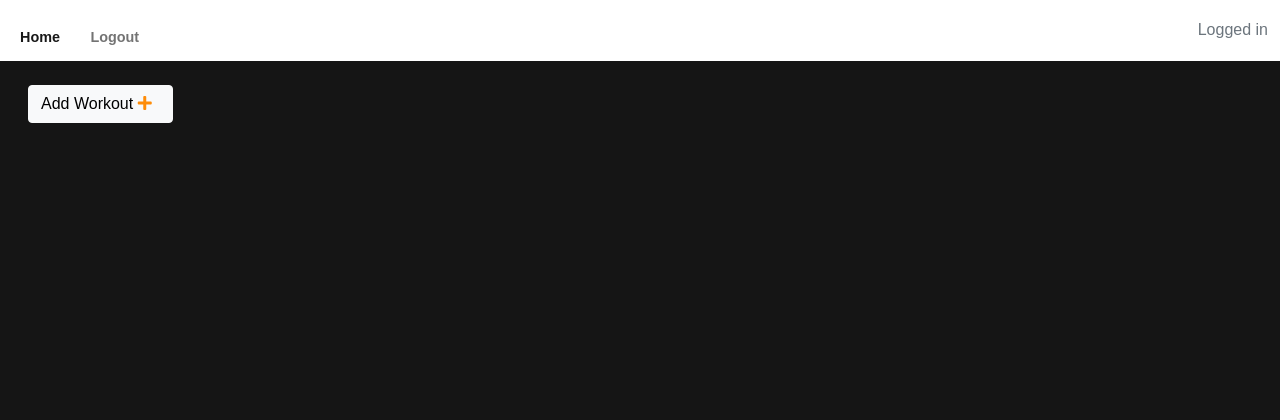
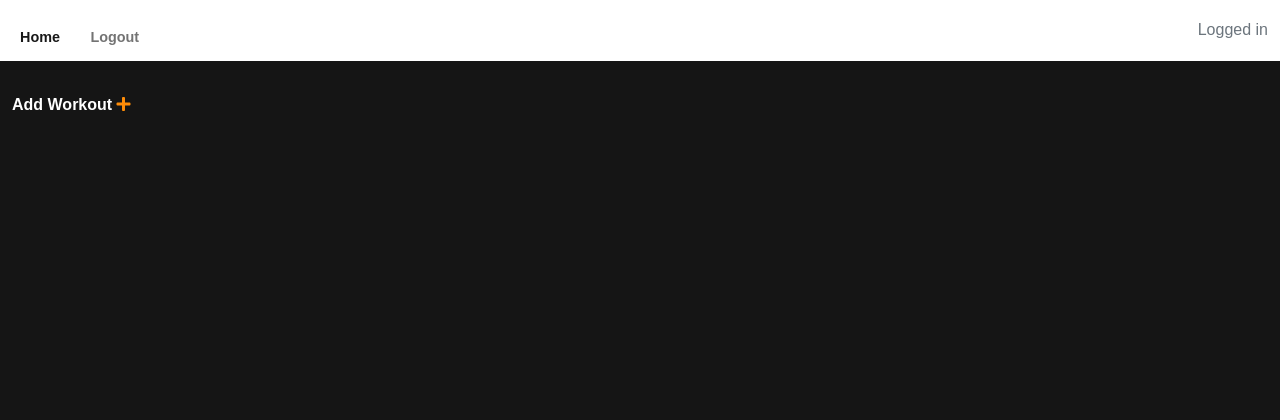
Before and after one commit to CeciliaSwe/portfolio-4th, a Django app: page / in a window 1280 px wide. Shown: the top 420 px of the page. Run offline with Django 3.2, Linux system fonts and the light colour scheme; the visitor is signed in with stand-in values (Sample User, id 1); data that the repository does not hold is empty; some libraries are stand-ins or nearby versions.

Commit message:
Fix validation with button in anchor tag

```diff
--- a/static/css/style.css
+++ b/static/css/style.css
@@ -102,6 +102,7 @@
 
 #back {
     margin-top: 10px;
+    border: 1px solid yellow;
 }
 
 #id_content_iframe {
--- a/templates/index.html
+++ b/templates/index.html
@@ -39,9 +39,14 @@
             </div>
         </div>
         {% if user.is_authenticated %}
-        <div>
-            <a class="nav-link" href="{% url 'add_item' %}"><button class="btn btn-light">Add Workout <i class="fas fa-plus"></i></button></a>
+        <div class="row">
+            <div class="col-md-2 mt-3">
+                <div id="back"><a href="{% url 'add_item' %}">
+                    Add Workout </a><i class="fas fa-plus"></i>
+                </div>
+            </div>
         </div>
+
         {% else %}
 
         <p><a href="{% url 'account_login' %}" class="sign-in-prompt">Sign in here</a> to add a workout.</p>
@@ -53,10 +58,10 @@
     <nav aria-label="Page navigation">
         <ul class="pagination justify-content-center">
             {% if page_obj.has_previous %}
-            <li><a href="?page={{ page_obj.previous_page_number }}"><button class="btn btn-light">Prev  <i class="fas fa-arrow-left"></i></button></a></li>
+            <li><a href="?page={{ page_obj.previous_page_number }}">Prev <i class="fas fa-arrow-left"></i></a></li>
             {% endif %}
             {% if page_obj.has_next %}
-            <li><a href="?page={{ page_obj.next_page_number }}"><button class="btn btn-light">Next <i class="fas fa-arrow-right"></i></i></button> </a></li>
+            <li><a href="?page={{ page_obj.next_page_number }}">Next <i class="fas fa-arrow-right"></i></i></a></li>
 
             {% endif %}
         </ul>
--- a/templates/workout_full.html
+++ b/templates/workout_full.html
@@ -6,7 +6,7 @@
 <div class="container-fluid">
     <div class="row">
         <div class="col-md-2 mt-3">
-            <div id="back"><a href="{% url 'home' %}">
+            <div class="back"><a href="{% url 'home' %}">
                 <i class="fas fa-arrow-left"></i>Back to Workouts</a></div>
         </div>
     </div>
```
